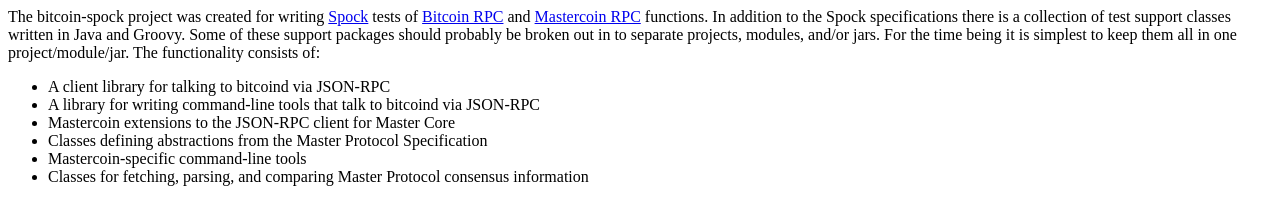
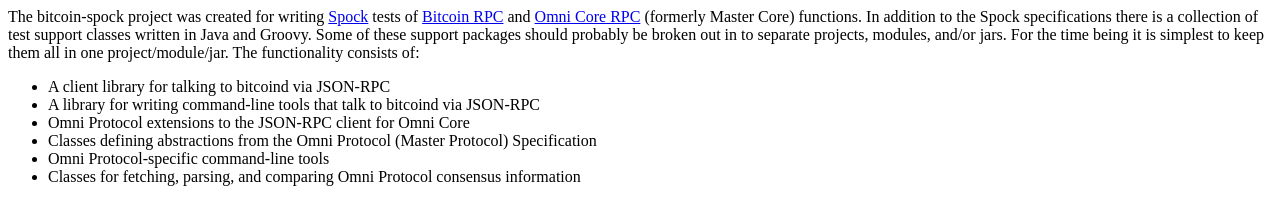
Before and after one commit to OmniLayer/OmniJ, a plain HTML site: page src/main/java/overview.html in a window 1280 px wide. Drawn offline with Linux system fonts and the light colour scheme.

Commit message:
Start renaming Master -> Omni

```diff
--- a/src/main/java/overview.html
+++ b/src/main/java/overview.html
@@ -8,8 +8,8 @@
 The bitcoin-spock project was created for writing <a href="https://github.com/spockframework/spock" target="_blank">Spock</a>
 tests of <a href="https://bitcoin.org/en/developer-reference#bitcoin-core-apis" target="_blank">Bitcoin RPC</a>
 and
-<a href="https://github.com/mastercoin-MSC/mastercore/blob/michael-0921/doc/apidocumentation.md" target="_blank">Mastercoin RPC</a>
-functions. In addition to the Spock specifications there is a collection
+<a href="https://github.com/mastercoin-MSC/mastercore/blob/mscore-0.0.9/doc/apidocumentation.md" target="_blank">Omni Core RPC</a>
+(formerly Master Core) functions. In addition to the Spock specifications there is a collection
 of test support classes written in Java and Groovy.
 
 Some of these support packages should probably be broken out in to separate projects, modules, and/or jars.
@@ -19,10 +19,10 @@ The functionality consists of:
 <ul>
     <li>A client library for talking to bitcoind via JSON-RPC</li>
     <li>A library for writing command-line tools that talk to bitcoind via JSON-RPC</li>
-    <li>Mastercoin extensions to the JSON-RPC client for Master Core</li>
-    <li>Classes defining abstractions from the Master Protocol Specification</li>
-    <li>Mastercoin-specific command-line tools</li>
-    <li>Classes for fetching, parsing, and comparing Master Protocol consensus information</li>
+    <li>Omni Protocol extensions to the JSON-RPC client for Omni Core</li>
+    <li>Classes defining abstractions from the Omni Protocol (Master Protocol) Specification</li>
+    <li>Omni Protocol-specific command-line tools</li>
+    <li>Classes for fetching, parsing, and comparing Omni Protocol consensus information</li>
 </ul>
 
 </body>
```
Also changed, not shown: 1 other file.
